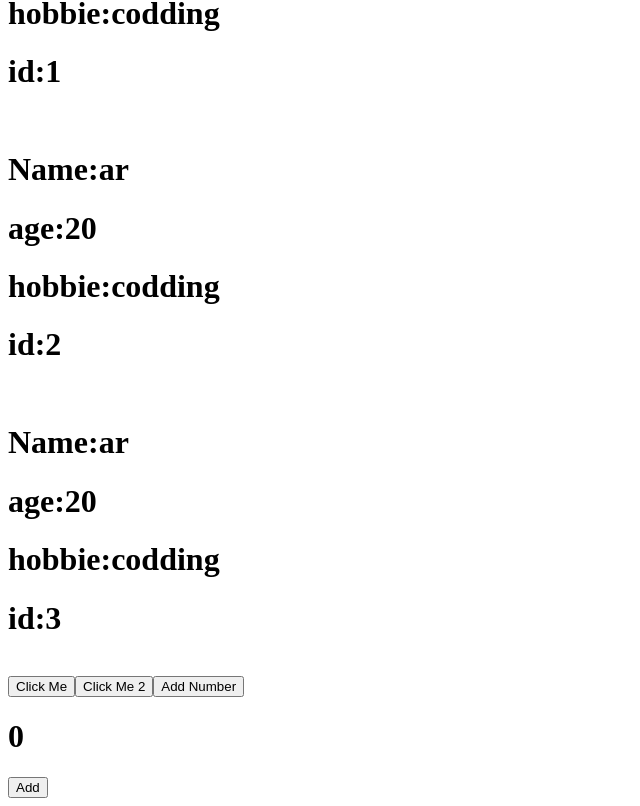
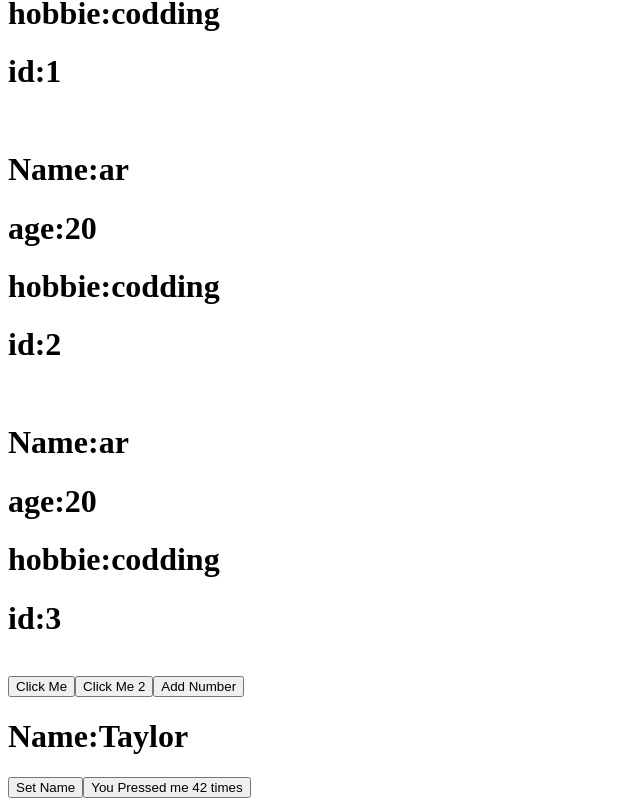
Before and after one commit to asik247/third-react, a React (Vite) app: page / in a window 1280 px wide. Shown: the part 202-1008 px from the top of the page, without its empty margins (0-640 px from the left). Built offline with nearby package versions, Linux system fonts and the light colour scheme.

Commit message:
Count.jsx components added

```diff
--- a/src/Components/Count.jsx
+++ b/src/Components/Count.jsx
@@ -1,18 +1,19 @@
 import React, { useState } from 'react';
 
 const Count = () => {
-    // const [state, setState] = useState(initialState)
-    const [count,setCount] = useState(0)
-    // console.log(count);
-    const add = ()=>{
-        // alert("btn clicked")
-      const newCoutn =   count + 1;
-        setCount(newCoutn)
+    const [age,seAge] = useState(42);
+    const [name,setName] = useState('Taylor');
+    const handleClick = ()=>{
+        setName('Robin')
+    }
+    const update = ()=>{
+        seAge(age + 1);
     }
     return (
         <div>
-            <h1>{count}</h1>
-            <button onClick={add}>Add</button>
+            <h1>Name:{name}</h1>
+            <button onClick={handleClick}>Set Name</button>
+            <button onClick={update}>You Pressed me {age} times</button>
         </div>
     );
 };
```
